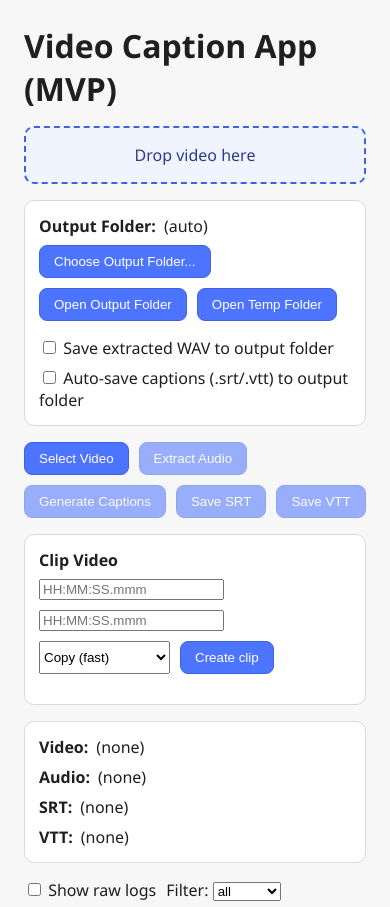
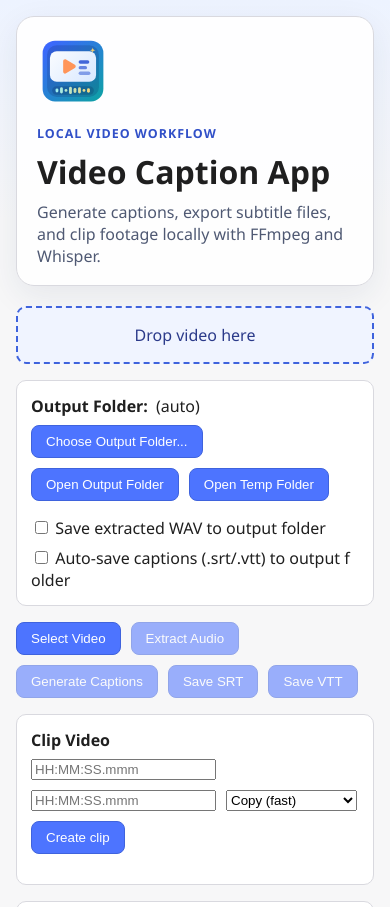
Before and after one commit to laytenter/Vid-Editing-Project, a website with bundled scripts: page video-caption-app/src/index.html in a window 390 px wide. Shown: the top 907 px of the page. Built offline with nearby package versions, Linux system fonts and the light colour scheme.

Commit message:
Add app logo and hero header
Introduce app branding and a hero header: add app-logo.svg and reference it as the favicon and header image in index.html; enhance styles.css with a hero layout, background gradient, responsive tweaks, and typography adjustments; update scripts/copy-static.js to copy the new SVG into the dist output so the asset is included in builds.

```diff
--- a/video-caption-app/scripts/copy-static.js
+++ b/video-caption-app/scripts/copy-static.js
@@ -2,7 +2,7 @@ const fs = require("fs");
 const path = require("path");
 
 const outDir = path.resolve(__dirname, "..", "dist");
-const staticFiles = ["index.html", "styles.css"];
+const staticFiles = ["app-logo.svg", "index.html", "styles.css"];
 
 if (!fs.existsSync(outDir)) {
   fs.mkdirSync(outDir, { recursive: true });
--- a/video-caption-app/src/index.html
+++ b/video-caption-app/src/index.html
@@ -4,10 +4,18 @@
   <meta charset="UTF-8" />
   <meta name="viewport" content="width=device-width, initial-scale=1.0" />
   <title>Video Caption App</title>
+  <link rel="icon" type="image/svg+xml" href="./app-logo.svg" />
   <link rel="stylesheet" href="./styles.css" />
 </head>
 <body>
-  <h1>Video Caption App (MVP)</h1>
+  <header class="hero">
+    <img class="app-logo" src="./app-logo.svg" alt="Video Caption App logo" width="72" height="72" />
+    <div class="hero-copy">
+      <p class="eyebrow">Local video workflow</p>
+      <h1>Video Caption App</h1>
+      <p class="hero-tagline">Generate captions, export subtitle files, and clip footage locally with FFmpeg and Whisper.</p>
+    </div>
+  </header>
   <div id="dropZone">Drop video here</div>
   <section class="paths">
     <div class="path-row"><span class="label">Output Folder:</span><span id="outputDirLabel">(auto)</span></div>
--- a/video-caption-app/src/styles.css
+++ b/video-caption-app/src/styles.css
@@ -1,13 +1,49 @@
 body {
   font-family: Segoe UI, sans-serif;
   margin: 24px;
-  background: #f7f7f8;
+  background: linear-gradient(180deg, #edf3ff 0, #f7f7f8 220px);
   color: #1f1f1f;
 }
 
 h1 {
-  margin-top: 0;
-  margin-bottom: 16px;
+  margin: 0;
+}
+
+.hero {
+  display: flex;
+  align-items: center;
+  gap: 18px;
+  margin-bottom: 20px;
+  padding: 18px 20px;
+  border: 1px solid #d9d9df;
+  border-radius: 18px;
+  background: rgba(255, 255, 255, 0.92);
+  box-shadow: 0 10px 32px rgba(30, 46, 94, 0.08);
+}
+
+.app-logo {
+  width: 72px;
+  height: 72px;
+  flex: 0 0 auto;
+}
+
+.hero-copy {
+  min-width: 0;
+}
+
+.eyebrow {
+  margin: 0 0 8px;
+  color: #3150c8;
+  font-size: 0.78rem;
+  font-weight: 700;
+  letter-spacing: 0.08em;
+  text-transform: uppercase;
+}
+
+.hero-tagline {
+  margin: 8px 0 0;
+  max-width: 42rem;
+  color: #4f5973;
 }
 
 .actions {
@@ -73,7 +109,19 @@ pre {
   background: #f0f4ff;
   color: #2b3a8a;
 }
+
 #dropZone.drop-active {
   background: #e0e8ff;
   border-color: #1f3fff;
 }
+
+@media (max-width: 640px) {
+  body {
+    margin: 16px;
+  }
+
+  .hero {
+    flex-direction: column;
+    align-items: flex-start;
+  }
+}
```
Also changed, not shown: video-caption-app/src/app-logo.svg (added), 1 other file.
